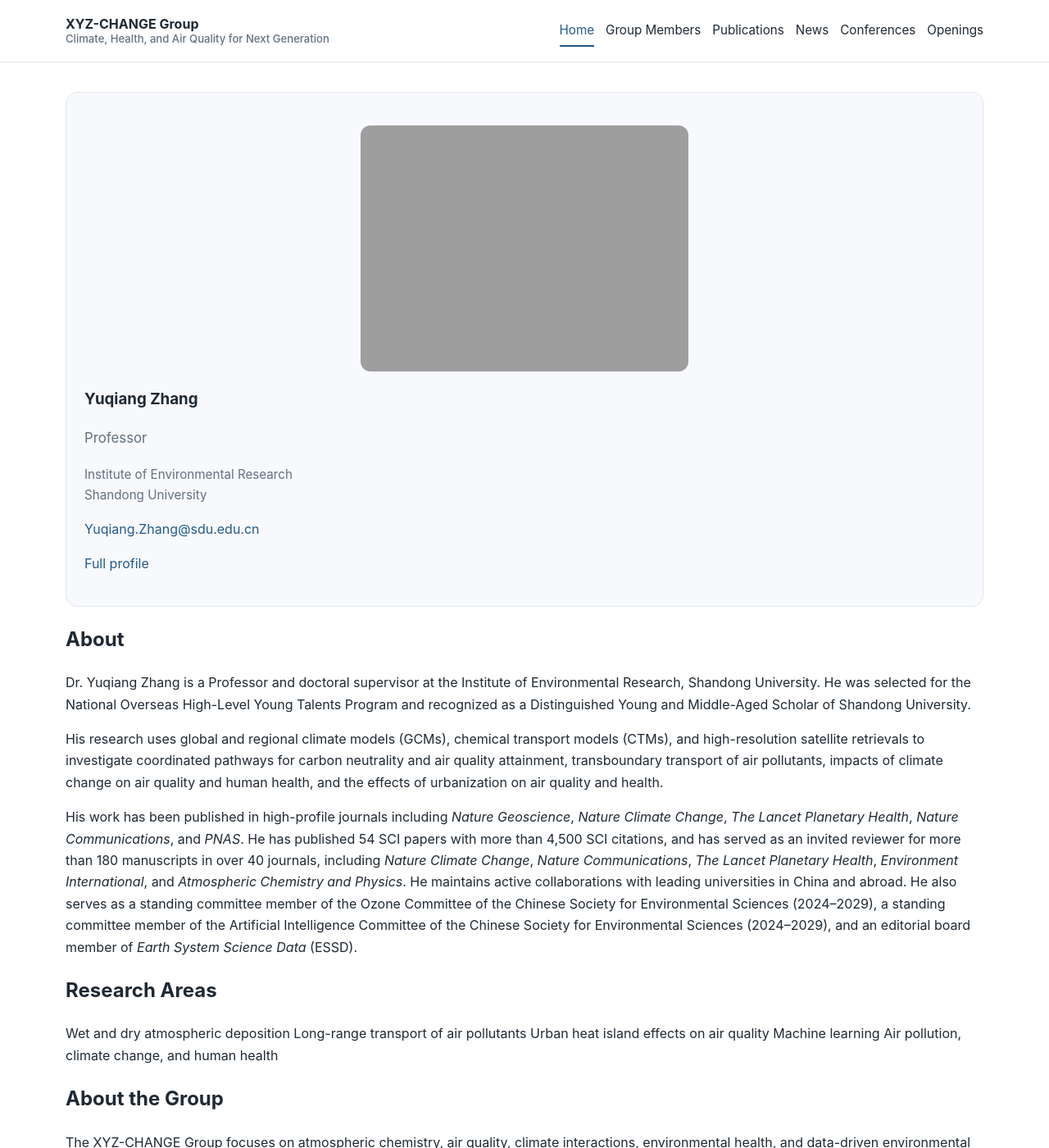
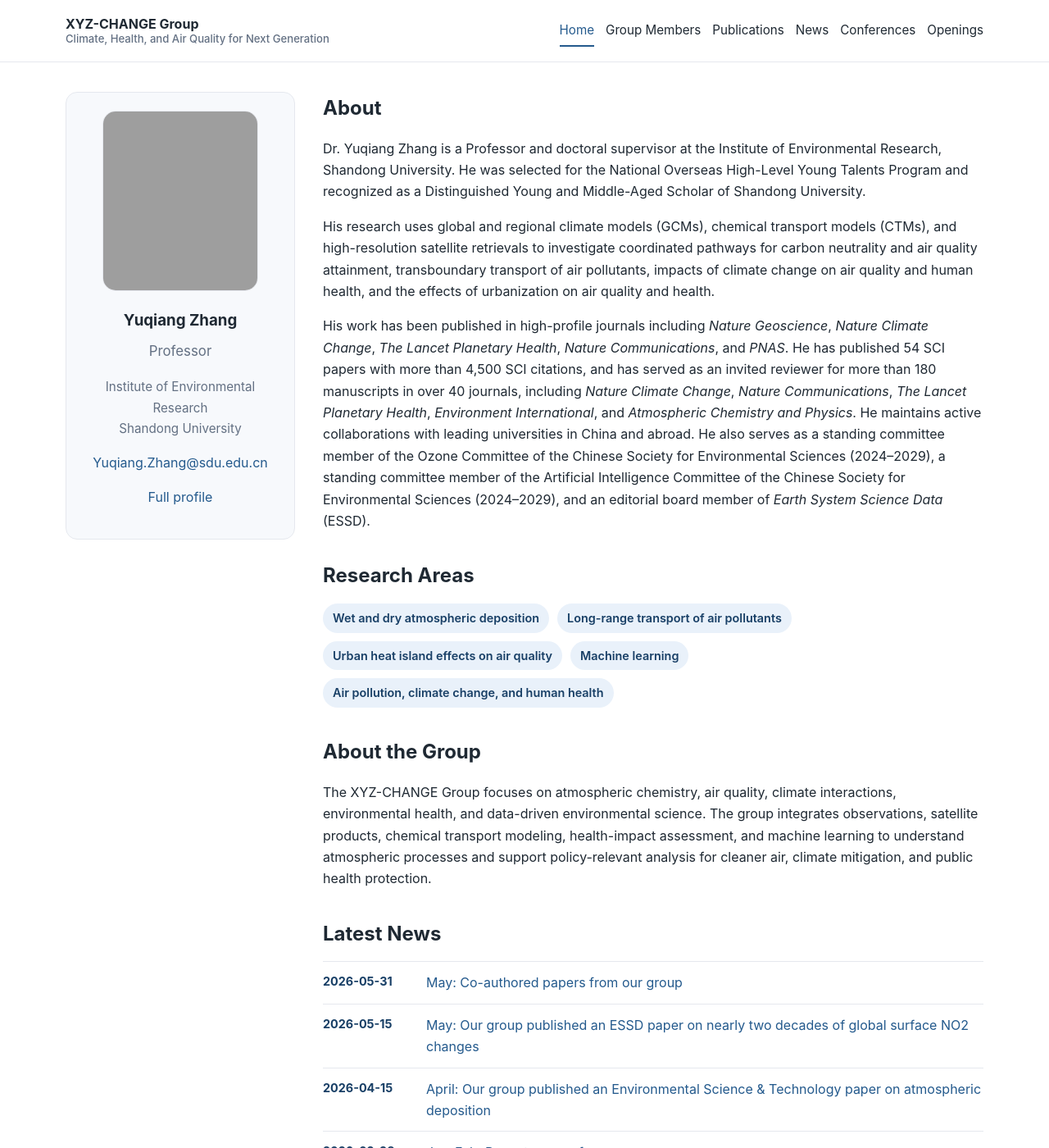
Before and after one commit to MuJSh/xyz_CHANGE, a Jekyll site: the page built from index.md, in a window 1280 px wide and 1400 px high. Shown: the whole window at 82% size. Built offline with Jekyll 4.4.1, drawn with Linux system fonts in a browser that asks for light colours.

Commit message:
Add homepage sidebar layout styles

```diff
--- a/assets/css/style.css
+++ b/assets/css/style.css
@@ -36,7 +36,7 @@ a:hover {
   margin: 0 auto;
 }
 
-.site-main img:not(.member-photo):not(.profile-photo) {
+.site-main img:not(.member-photo):not(.profile-photo):not(.home-profile-photo) {
   display: block;
   max-width: min(100%, 760px);
   height: auto;
@@ -100,7 +100,8 @@ a:hover {
 }
 
 .page-header h1,
-.hero h1 {
+.hero h1,
+.home-sidebar h1 {
   margin: 0 0 12px;
   line-height: 1.2;
 }
@@ -111,6 +112,76 @@ a:hover {
   gap: 30px;
   align-items: center;
   margin-bottom: 36px;
+}
+
+.home-layout {
+  display: grid;
+  grid-template-columns: 280px minmax(0, 1fr);
+  gap: 34px;
+  align-items: start;
+}
+
+.home-sidebar {
+  position: sticky;
+  top: 96px;
+  text-align: center;
+}
+
+.home-profile-photo {
+  width: 190px;
+  height: 220px;
+  object-fit: cover;
+  border-radius: 16px;
+  border: 1px solid var(--border);
+  background: #fff;
+  margin: 0 auto 18px;
+}
+
+.home-main section {
+  margin-bottom: 34px;
+}
+
+.home-main h2 {
+  margin: 0 0 14px;
+}
+
+.research-tags {
+  display: flex;
+  flex-wrap: wrap;
+  gap: 10px;
+  margin-top: 10px;
+}
+
+.research-tag {
+  display: inline-block;
+  padding: 6px 12px;
+  border-radius: 999px;
+  background: #e9f1fa;
+  color: var(--accent-dark);
+  font-size: 0.9rem;
+  font-weight: 600;
+}
+
+.news-section {
+  border-top: 1px solid var(--border);
+}
+
+.news-row {
+  display: grid;
+  grid-template-columns: 110px minmax(0, 1fr);
+  gap: 16px;
+  padding: 12px 0;
+  border-bottom: 1px solid var(--border);
+}
+
+.news-date {
+  color: var(--accent-dark);
+  font-weight: 700;
+  font-size: 0.9rem;
+}
+
+.news-text {
+  color: var(--text);
 }
 
 .hero-card,
@@ -289,8 +360,19 @@ a:hover {
   .two-column,
   .profile-hero,
   .news-nav,
-  .news-page-nav {
+  .news-page-nav,
+  .home-layout,
+  .news-row {
     grid-template-columns: 1fr;
+  }
+
+  .home-sidebar {
+    position: static;
+    text-align: left;
+  }
+
+  .home-profile-photo {
+    margin-left: 0;
   }
 
   .member-card {
```
